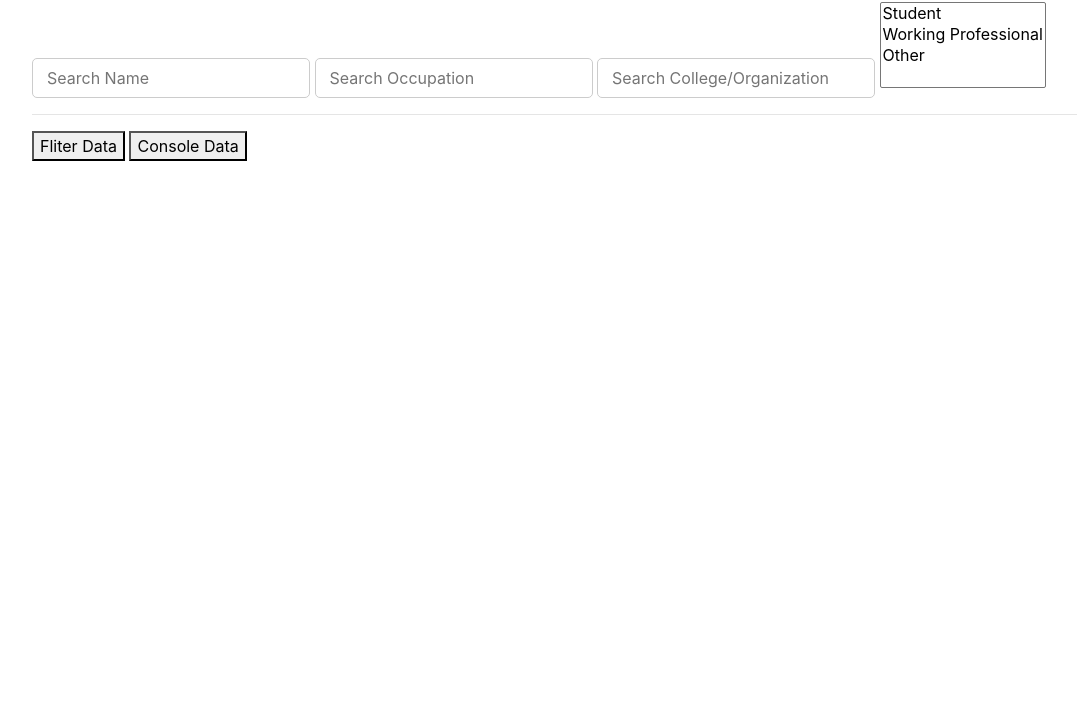
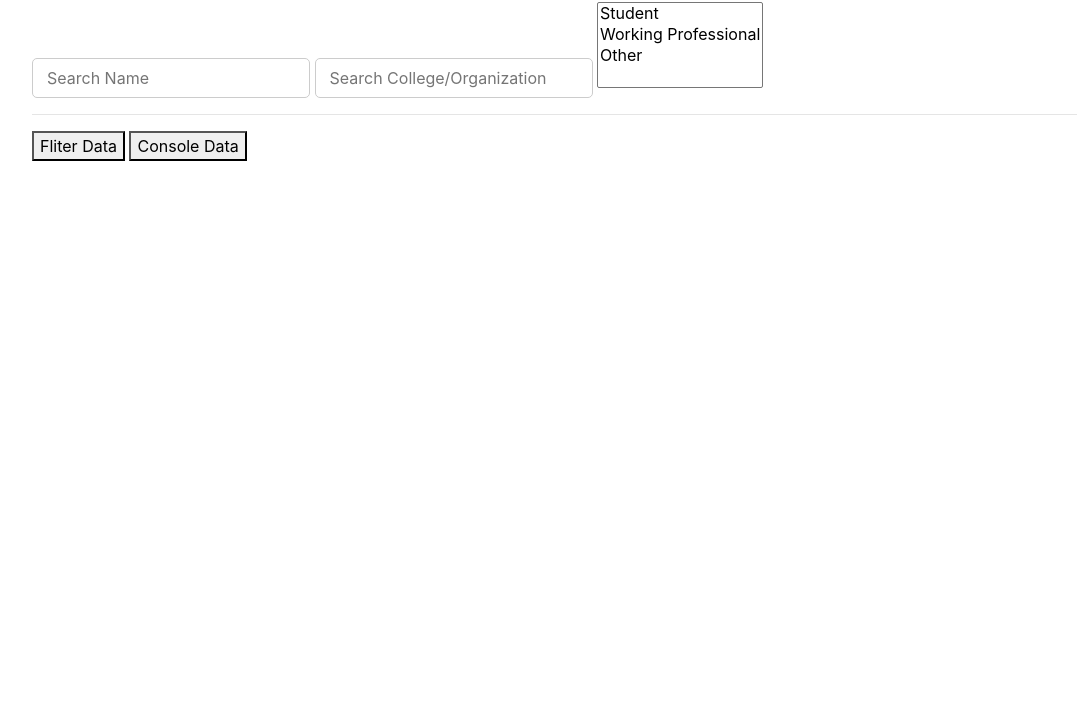
Before and after one commit to divyanshu0x16/DBEmail, an Electron app: page src/index.html in a window 1400 px wide. Shown: the part 86-800 px from the top of the page, without its empty margins (0-1077 px from the left). Drawn offline with nearby package versions, Linux system fonts and the light colour scheme.

Commit message:
Removed occupation searching

```diff
--- a/src/css/index.css
+++ b/src/css/index.css
@@ -5,8 +5,6 @@ body {
   width: 100vw;
   height: 100vh;
 }
-
-
 
 .list {
   font-family:sans-serif;
--- a/src/index.html
+++ b/src/index.html
@@ -23,9 +23,8 @@
 
   <div id="users">
     <div>
-      <input data-search-type="Name" class="search" placeholder="Search Name" />
-      <input data-search-type="Occupation" class="search" placeholder="Search Occupation" />
-      <input data-search-type="College/Organization" class="search" placeholder="Search College/Organization" />
+      <input data-search-type="Name" class="fuzzy-search" placeholder="Search Name" />
+      <input data-search-type="College/Organization" class="fuzzy-search" placeholder="Search College/Organization" />
 
       <select multiple name="occupation" id="occupations">
         <option value="student">Student</option>
```
